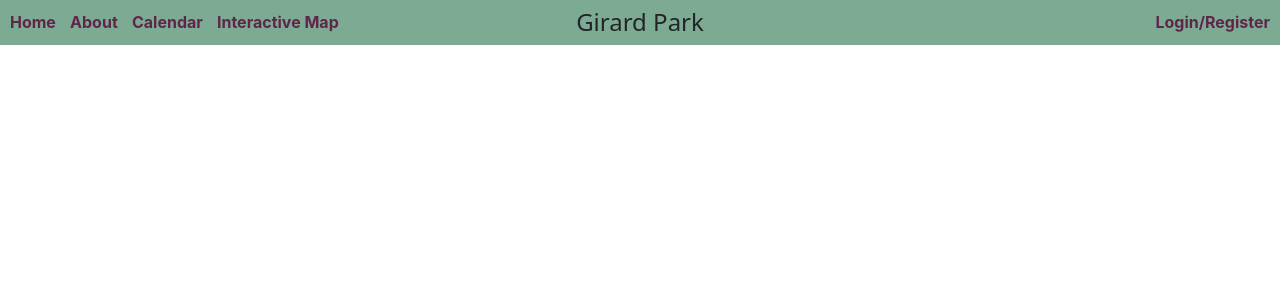
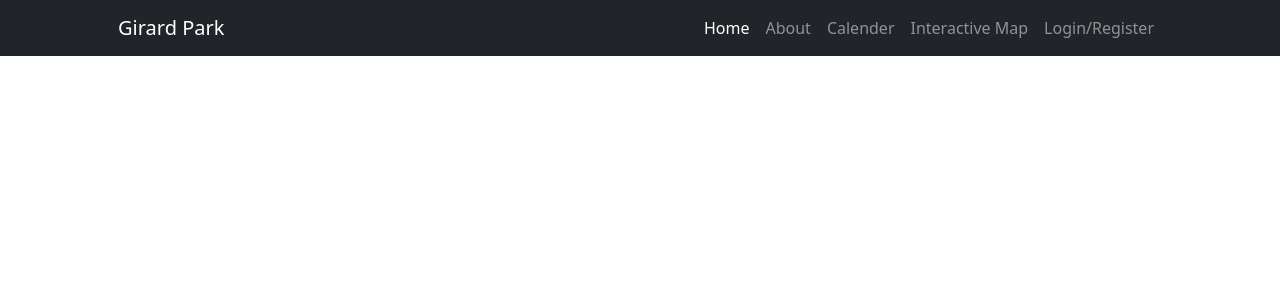
Before and after one commit to rommethecoder/ParkWeb, a Django app: page / in a window 1280 px wide. Shown: the top 300 px of the page. Run offline with Django 4.2, Linux system fonts and the light colour scheme; some libraries are stand-ins or nearby versions.

Commit message:
Revampled Navbar

```diff
--- a/Django/app/templates/master.html
+++ b/Django/app/templates/master.html
@@ -22,31 +22,34 @@
     <link rel="stylesheet" type="text/css" href="{% static '/styles/index.css' %}">
     <link rel="icon" href="{% static '/images/favicons.ico' %}">
 </head>
-<nav class="navbar navbar-custom" role="navigation">
-    <div class="navContainer">
-        <div class="navLeft">
-            <a class="navLink navLink-left" href="/">Home</a>
-            <a class="navLink navLink-left" href="/about/">About</a>
-            <a class="navLink navLink-left" href="#">Calendar</a>
-            <a class="navLink navLink-left" href="/map/">Interactive Map</a>
-        </div>
-        <h4 class="navCenter"> {% block middleNav %}{% endblock %} </h4>
-        <div class="navRight">
-            <ul class="nav navbar-nav navbar-right">
-                <li>
+<nav class="navbar navbar-expand-lg navbar-dark bg-dark" role="navigation">
+    <div class="container px-5">
+        <a class="navbar-brand" href="/">{% block middleNav %}{% endblock %}</a>
+        <button class="navbar-toggler" type="button" data-bs-toggle="collapse" data-bs-target="#navbarSupportedContent"
+                aria-controls="navbarSupportedContent" aria-expanded="false" aria-label="Toggle navigation"><span
+                class="navbar-toggler-icon"></span></button>
+        <div class="collapse navbar-collapse" id="navbarSupportedContent">
+            <ul class="navbar-nav ms-auto mb-2 mb-lg-0">
+                <li class="nav-item"><a class="nav-link active" aria-current="page" href="/">Home</a></li>
+                <li class="nav-item"><a class="nav-link" href="/about/">About</a></li>
+                <li class="nav-item"><a class="nav-link" href="/#">Calender</a></li>
+                <li class="nav-item"><a class="nav-link" href="/map/">Interactive Map</a></li>
+                <li class="nav-item">
                     {% if request.user.is_authenticated %}
-                    <a class="navLink navLink-right" href="/logout/"> Logout </a>
+                    <a class="nav-link" href="/logout/">
+                        Logout
+                        {% if request.user.is_authenticated %}
+                        <div style="color: #0ACDFF; display: inline;">(Logged in as {{ request.user }})</div>
+                        {% endif %}
+                    </a>
                     {% else %}
-                    <a class="navLink navLink-right" href="/register/"> Login/Register </a>
+                    <a class="nav-link" href="/register/"> Login/Register </a>
                     {% endif %}
-
-                    {% if user.is_superuser %}
-                    <a class="navLink navLink-right" href="/admin/" target="_blank"> Admin Panel </a>
-                    {% endif %}
-
-                    {% if request.user.is_authenticated %}
-                    <div style="color: #0ACDFF;">Logged in as {{ request.user }}</div>
-                    {% endif %}
+                </li>
+                <li class="nav-item">
+                {% if user.is_superuser %}
+                <a class="nav-link" href="/admin/" target="_blank"> Admin Panel </a>
+                {% endif %}
                 </li>
             </ul>
         </div>
```
